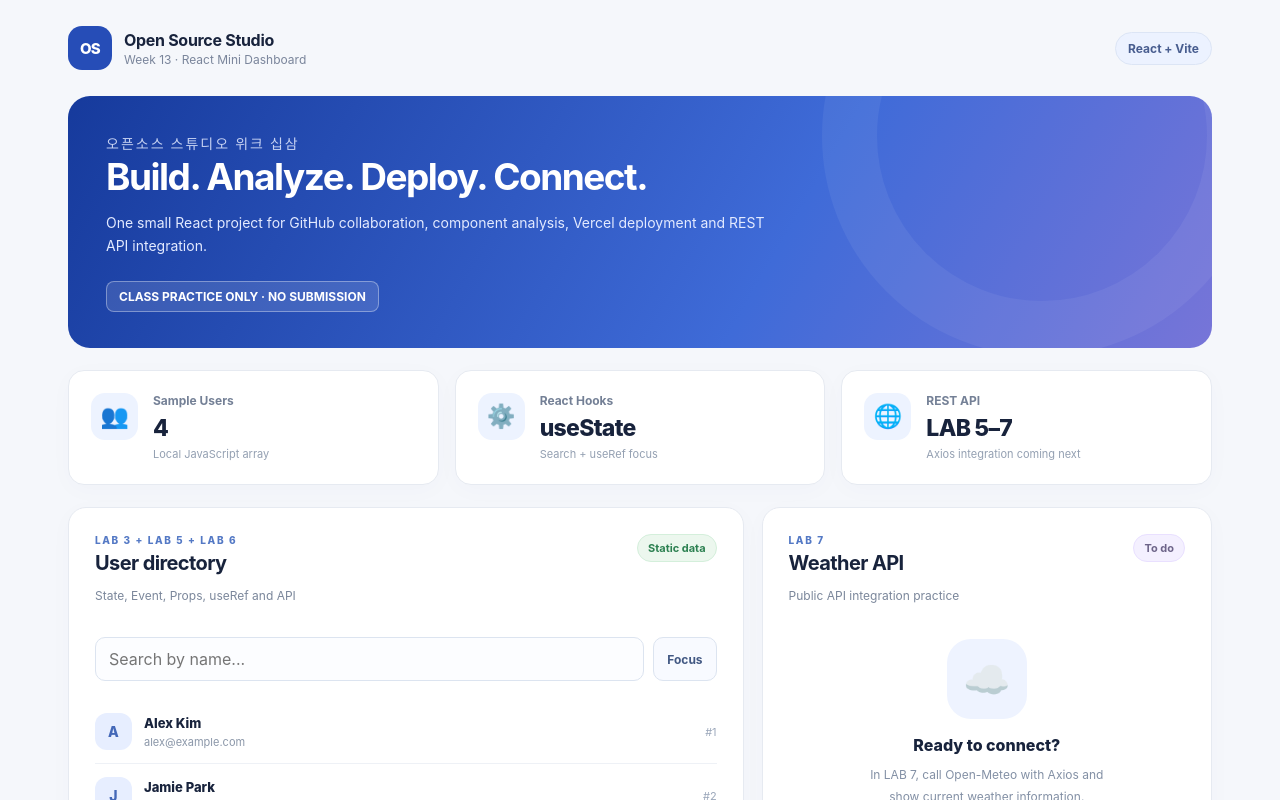
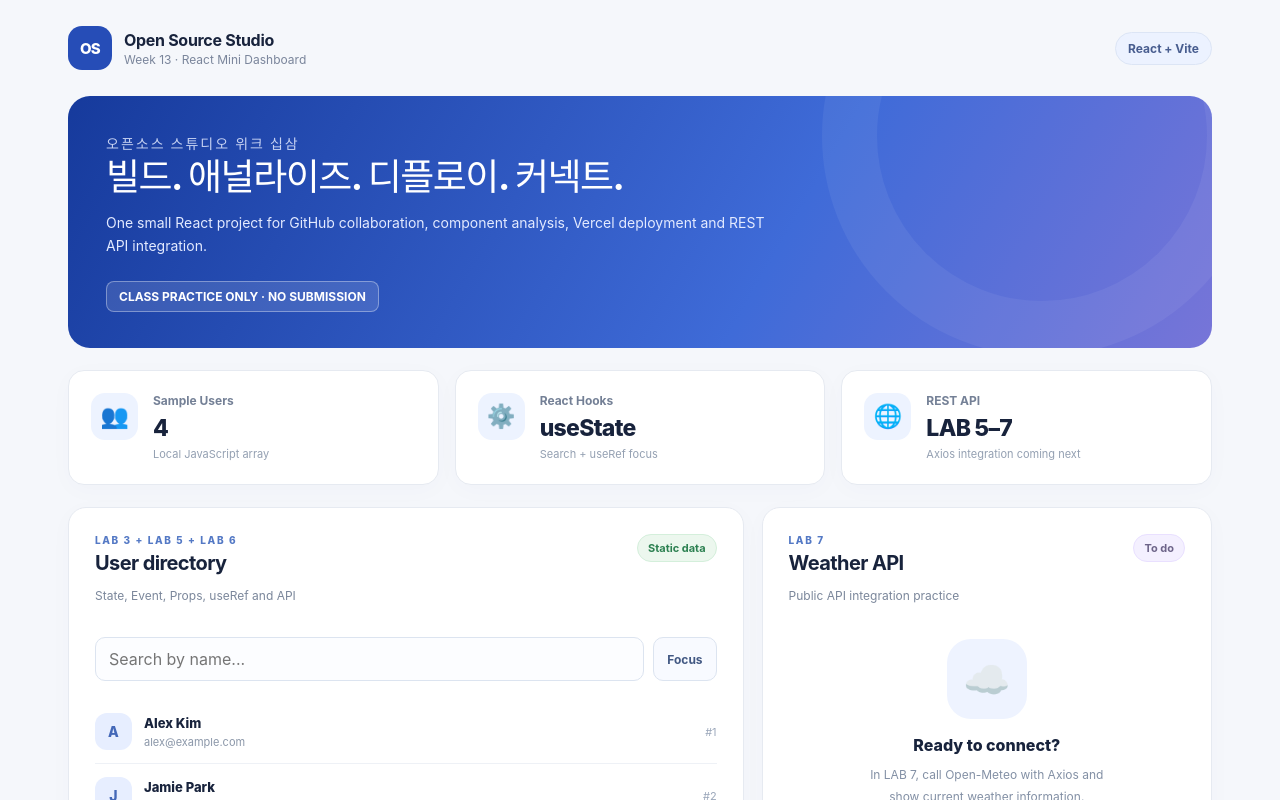
Before and after one commit to 2026-2-OSS/week13_starter_project, a React (Vite) app: page / in a window 1280 px wide. Shown: the top 800 px of the page. Built offline with nearby package versions, Linux system fonts and the light colour scheme.

Commit message:
feat: update dashboard subtitle

```diff
--- a/src/App.jsx
+++ b/src/App.jsx
@@ -11,7 +11,7 @@ export default function App() {
       <main className="dashboard">
         <section className="hero">
           <p className="hero-kicker">오픈소스 스튜디오 위크 십삼</p>
-          <h1>Build. Analyze. Deploy. Connect.</h1>
+          <h1>빌드. 애널라이즈. 디플로이. 커넥트.</h1>
           <p>
             One small React project for GitHub collaboration, component analysis,
             Vercel deployment and REST API integration.
```
